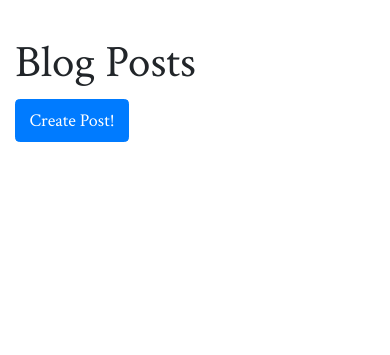
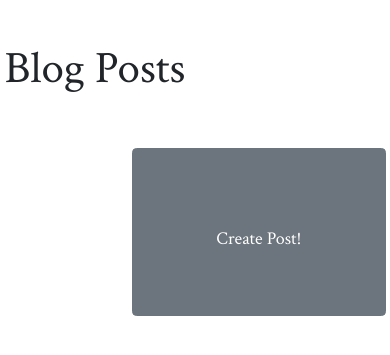
Before and after one commit to combateer3/Website, a Flask app: page /blog/ in a window 390 px wide. Shown: the part 79-434 px from the top of the page. Run offline with Flask 2, Linux system fonts and the light colour scheme; the visitor is signed in with stand-in values (Sample User, id 1); data comes from the database, SQL or seed files in the repository; data that the repository does not hold is empty; some libraries are stand-ins or nearby versions.

Commit message:
Posts can now be deleted Delete button only shows for user who made the post Deletion performed through light weight form with hidden input to fetch postid Some extra styling added to the blog page

```diff
--- a/app/blueprints/blog/__init__.py
+++ b/app/blueprints/blog/__init__.py
@@ -1,4 +1,4 @@
-from flask import Blueprint, render_template, redirect, url_for
+from flask import Blueprint, render_template, redirect, url_for, request
 from flask_login import current_user, login_required
 from app import db
 from app.forms import PostForm
@@ -25,3 +25,14 @@ def post():
         return redirect(url_for('blog.blog_home'))
 
     return render_template('create_post.html', form=form)
+
+
+@blog.route('/delete_post', methods=['GET', 'POST'])
+@login_required
+def delete_post():
+    # not worth the hassle to create a Flask Form for this simple process
+    postid = request.form['post_del']
+    Post.query.filter_by(id=postid).delete()
+    db.session.commit()
+
+    return redirect(url_for('blog.blog_home'))
--- a/app/blueprints/blog/templates/blog.html
+++ b/app/blueprints/blog/templates/blog.html
@@ -1,14 +1,19 @@
 {% extends "base.html" %}
 
 {% block content %}
-<div class="container">
+<div class="row">
+<div id="blog-left" class="col-md-8">
 
     <h1>Blog Posts</h1>
-    <a href="post" class="btn btn-primary">Create Post!</a>
 
 {% for post in posts %}
     {% include '_post.html' %}
 {% endfor %}
 
 </div>
+
+<div id="blog-right" class="col-md-4">
+    <a href="post" class="btn btn-secondary" id="btn-post">Create Post!</a>
+</div>
+</div>
 {% endblock %}
--- a/app/static/assets/css/style.css
+++ b/app/static/assets/css/style.css
@@ -31,3 +31,22 @@ body, html {
 .container {
     padding-top: 2em;
 }
+
+#blog-left {
+    padding-top: 5vh;
+    padding-left: 5vw;
+}
+
+#blog-right {
+    padding-top: 5vh;
+    padding-right: 5vw;
+}
+
+#btn-post {
+    width: 30vh;
+    height: 20vh;
+    text-align: center;
+    margin: auto;
+    line-height: 20vh;
+    float: right;
+}
```
Also changed, not shown: app/blueprints/blog/templates/_post.html (+8 -0 lines).
